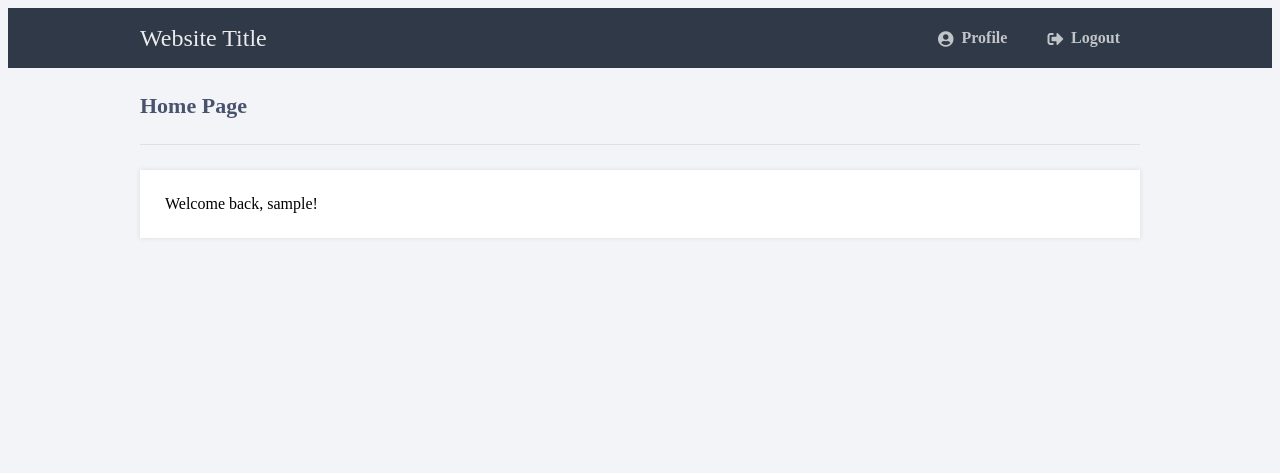
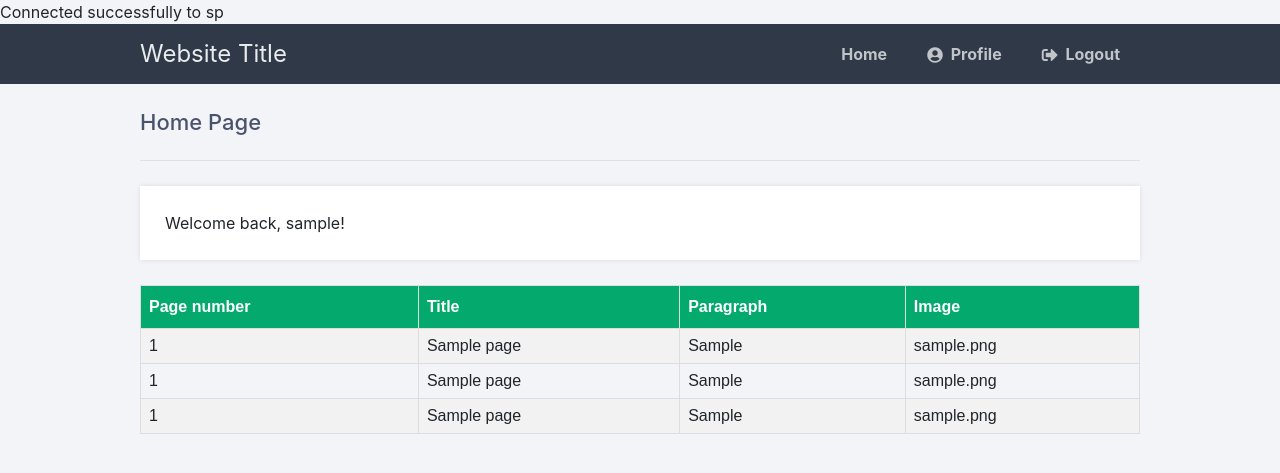
Before and after one commit to 54ja/Southern-Paprikaa, a PHP site: page /admin/home.php in a window 1280 px wide. Shown: the top 473 px of the page. Run offline with PHP 8.4, Linux system fonts and the light colour scheme; the visitor is signed in with stand-in values (Sample User, id 1); tables that the repository leaves empty or names only in its code hold one stand-in row (values such as "Sample post").

Commit message:
v15-added a table to my admin page where I will be able to edit my database where the client can access easlily

```diff
--- a/admin/admin.css
+++ b/admin/admin.css
@@ -66,3 +66,26 @@
 	padding: 5px;
 	margin: 0 0 10px 0;
 }
+
+#customers {
+	font-family: Arial, Helvetica, sans-serif;
+	border-collapse: collapse;
+	width: 100%;
+  }
+
+  #customers td, #customers th {
+	border: 1px solid #ddd;
+	padding: 8px;
+  }
+
+  #customers tr:nth-child(even){background-color: #f2f2f2;}
+
+  #customers tr:hover {background-color: #ddd;}
+
+  #customers th {
+	padding-top: 12px;
+	padding-bottom: 12px;
+	text-align: left;
+	background-color: #04AA6D;
+	color: white;
+  }
--- /dev/null
+++ b/admin/admin_nav.html
@@ -0,0 +1,21 @@
+<!DOCTYPE html>
+<html>
+	<head>
+		<meta charset="utf-8">
+		<title>Home Page</title>
+		<link href="admin.css" rel="stylesheet" type="text/css">
+		<link rel="stylesheet" href="https://use.fontawesome.com/releases/v5.7.1/css/all.css">
+		<link rel="stylesheet" href="https://maxcdn.bootstrapcdn.com/bootstrap/4.5.2/css/bootstrap.min.css">
+	</head>
+
+
+	<body class="loggedin">
+		<nav class="navtop">
+			<div>
+				<h1>Website Title</h1>
+				<a href="home.php"><i class="fas"></i>Home</a>
+				<a href="profile.php"><i class="fas fa-user-circle"></i>Profile</a>
+				<a href="logout.php"><i class="fas fa-sign-out-alt"></i>Logout</a>
+			</div>
+
+		</nav>
--- a/admin/home.php
+++ b/admin/home.php
@@ -7,25 +7,74 @@
 	exit;
 }
 ?>
-<!DOCTYPE html>
-<html>
-	<head>
-		<meta charset="utf-8">
-		<title>Home Page</title>
-		<link href="admin.css" rel="stylesheet" type="text/css">
-		<link rel="stylesheet" href="https://use.fontawesome.com/releases/v5.7.1/css/all.css">
-	</head>
-	<body class="loggedin">
-		<nav class="navtop">
-			<div>
-				<h1>Website Title</h1>
-				<a href="profile.php"><i class="fas fa-user-circle"></i>Profile</a>
-				<a href="logout.php"><i class="fas fa-sign-out-alt"></i>Logout</a>
-			</div>
-		</nav>
-		<div class="content">
+
+<?php include("../setup.php");?>
+<?php include("admin_nav.html");?>
+
+
+
+
+			<div class="content">
 			<h2>Home Page</h2>
 			<p>Welcome back, <?=$_SESSION['name']?>!</p>
+
+			<?php
+    $sql = "SELECT * FROM pages where id=1";
+    $result = $conn->query($sql);
+
+    if ($result->num_rows > 0) {
+        // output data of each row
+        $row = $result->fetch_assoc();
+        #debugging print_r($row);
+		$id=$row["id"];
+        $title1=$row["title1"];
+        $para1=$row["para1"];
+        $image1=$row["image1"];
+
+        $title2=$row["title2"];
+        $para2=$row["para2"];
+        $image2=$row["image2"];
+
+        $title3=$row["title3"];
+        $para3=$row["para3"];
+        $image3=$row["image3"];
+
+
+    } else {
+        echo "0 results";
+    }
+$conn->close();
+
+    ?>
+
+
+			<table id="customers">
+  <tr>
+	<th>Page number</th>
+    <th>Title</th>
+    <th>Paragraph</th>
+    <th>Image</th>
+  </tr>
+  <tr>
+	<td><?php echo "$id"; ?></td>
+    <td><?php echo "$title1"; ?> </td>
+    <td><?php echo "$para1"; ?></td>
+    <td><?php echo "$image1"; ?></td>
+  </tr>
+
+  <tr>
+	<td><?php echo "$id"; ?></td>
+    <td><?php echo "$title2"; ?> </td>
+    <td><?php echo "$para2"; ?></td>
+    <td><?php echo "$image2"; ?></td>
+  </tr>
+  <tr>
+	<td><?php echo "$id"; ?></td>
+    <td><?php echo "$title3"; ?> </td>
+    <td><?php echo "$para3"; ?></td>
+    <td><?php echo "$image3"; ?></td>
+  </tr>
+</table>
 		</div>
 	</body>
 </html>
--- a/admin/register.php
+++ b/admin/register.php
@@ -22,6 +22,8 @@
 					<i class="fas fa-envelope"></i>
 				</label>
 				<input type="email" name="email" placeholder="Email" id="email" required>
+
+
 				<?php
 session_start();
 // Change this to your connection info.
@@ -55,6 +57,7 @@
 if (strlen($_POST['password']) > 20 || strlen($_POST['password']) < 5) {
 	exit('Password must be between 5 and 20 characters long!');
 }
+
 // We need to check if the account with that username exists.
 if ($stmt = $con->prepare('SELECT id, password FROM accounts WHERE username = ?')) {
 	// Bind parameters (s = string, i = int, b = blob, etc), hash the password using the PHP password_hash function.
@@ -88,8 +91,7 @@
 }
 $con->close();
 ?>
-
-<input type="submit" value="Register">
+				<input type="submit" value="Register">
 			</form>
 		</div>
 	</body>
--- a/painting.php
+++ b/painting.php
@@ -1,4 +1,4 @@
-<?php include("head_nav.html"); ?>
+<?php include("head_nav.html"); ?> <!-- This is the navigation bar at the top of the page -->
 
 
 <div class="box main">
```
Also changed, not shown: admin/profile.php (+3 -16 lines).
